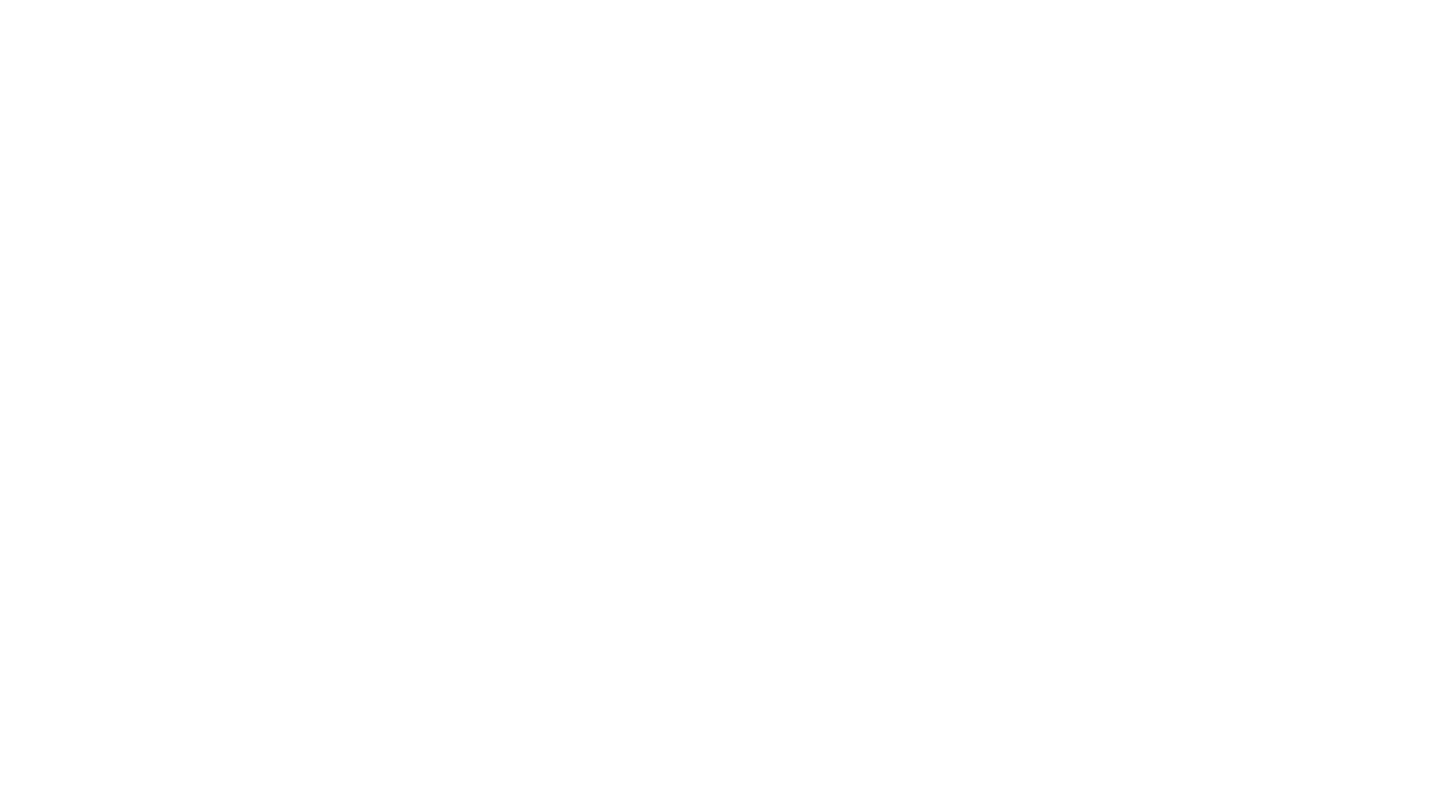
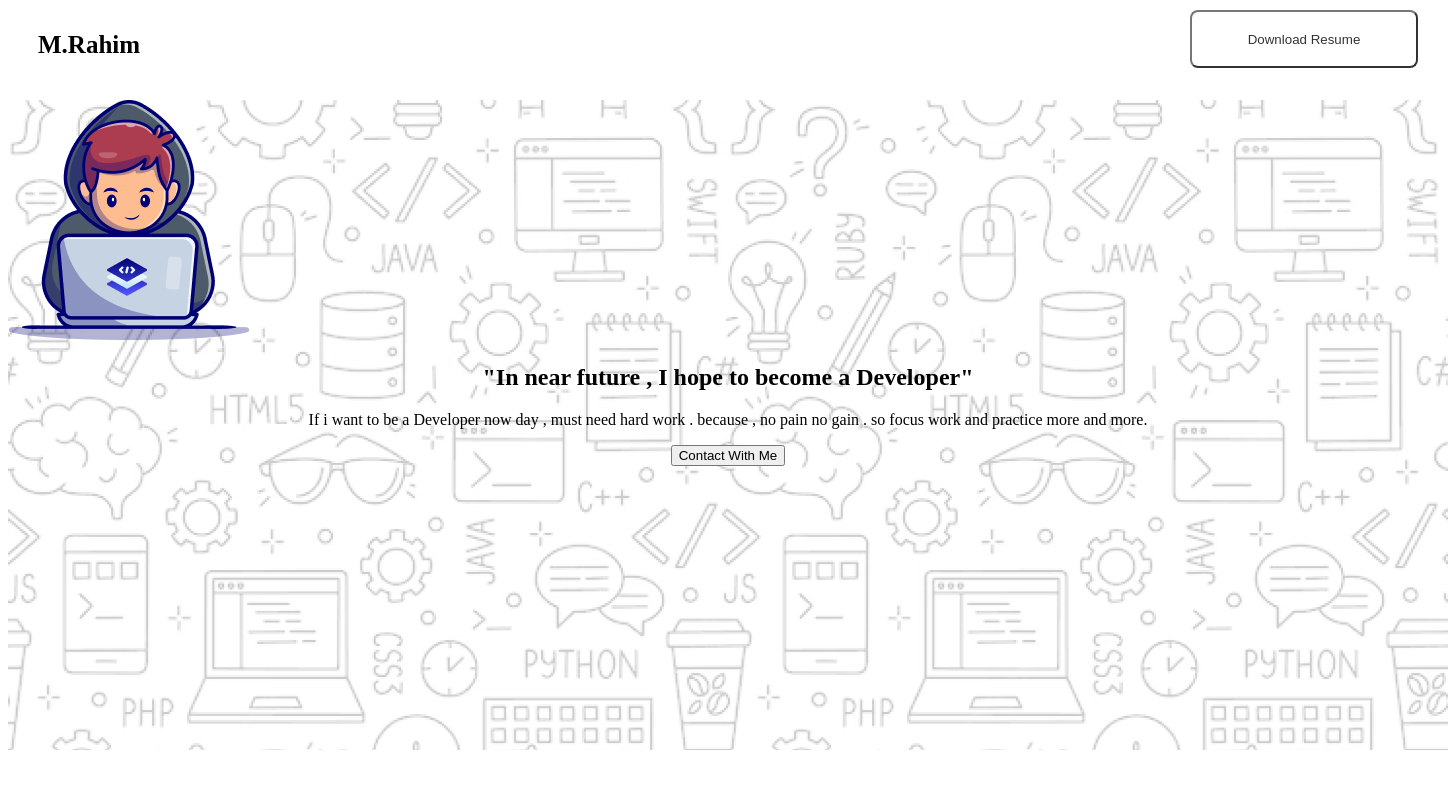
Before and after one commit to mrahim2326/assignment-1, a plain HTML site: page index.html in a window 1280 px wide. Shown: the whole page, 1448 px wide, since content can reach past the window. Drawn offline with Linux system fonts and the light colour scheme; a web font is replaced by a local one.

Commit message:
second time push

```diff
--- a/index.html
+++ b/index.html
@@ -3,9 +3,44 @@
 <head>
   <meta charset="UTF-8">
   <meta name="viewport" content="width=device-width, initial-scale=1.0">
-  <title>Document</title>
+  <title>Document </title>
+    <link rel="stylesheet" href="style.css">
+    <style>
+      @import url('https://fonts.googleapis.com/css2?family=Azeret+Mono:ital,wght@0,100..900;1,100..900&display=swap');
+      </style>
 </head>
-<body>
+<body style="width:1440px;">
 
+  <header class="">
+      <!--try to create nav bar name btn -->
+     <section class="nav-bar">
+      <h1 class="name-fist   ">
+        M.Rahim
+      </h1>
+      <button class="download-resume">Download Resume </button>
+     </section>
+
+  </header>
+  <main>
+         <!--hero background area-->
+         <section class="hero-main">
+          <img src="./assets/Group.png" alt="">
+          <div class="hero-second">
+            <h1>
+            "In near future , I hope to become a Developer"
+          </h1>
+          <p>
+           If i want to be a Developer now day , must need hard work . because , no pain no gain . so focus work and practice more and more.
+          </p>
+          <button>
+       Contact With Me
+          </button>
+        </div>
+         </section>
+
+  </main>
+  <footer>
+
+  </footer>
 </body>
 </html>
--- a/style.css
+++ b/style.css
@@ -0,0 +1,33 @@
+.nav-bar{
+  display: flex;
+  justify-content: space-between;
+  margin: 10px 30px;
+  height: 80px;
+  width: 1380px;
+}
+.name-fist {
+  font-size: 25px;
+  font-family: Azeret Mono ;
+  font-weight: 600;
+  width: 114px;
+  height: 34px;
+}
+.download-resume{
+  width: 228px;
+  height: 58px;
+  border-radius: 8px;
+  border-color: (13, 19, 33) ;
+  opacity: 0.8;
+  background: none;
+
+}
+.hero-main{
+  background-image: url(./assets/Hero-bg.png);
+  height: 650px;
+  width: 1440px;
+}
+.hero-second{
+  text-align: center;
+  align-items: center;
+  justify-content: center;
+}
```
